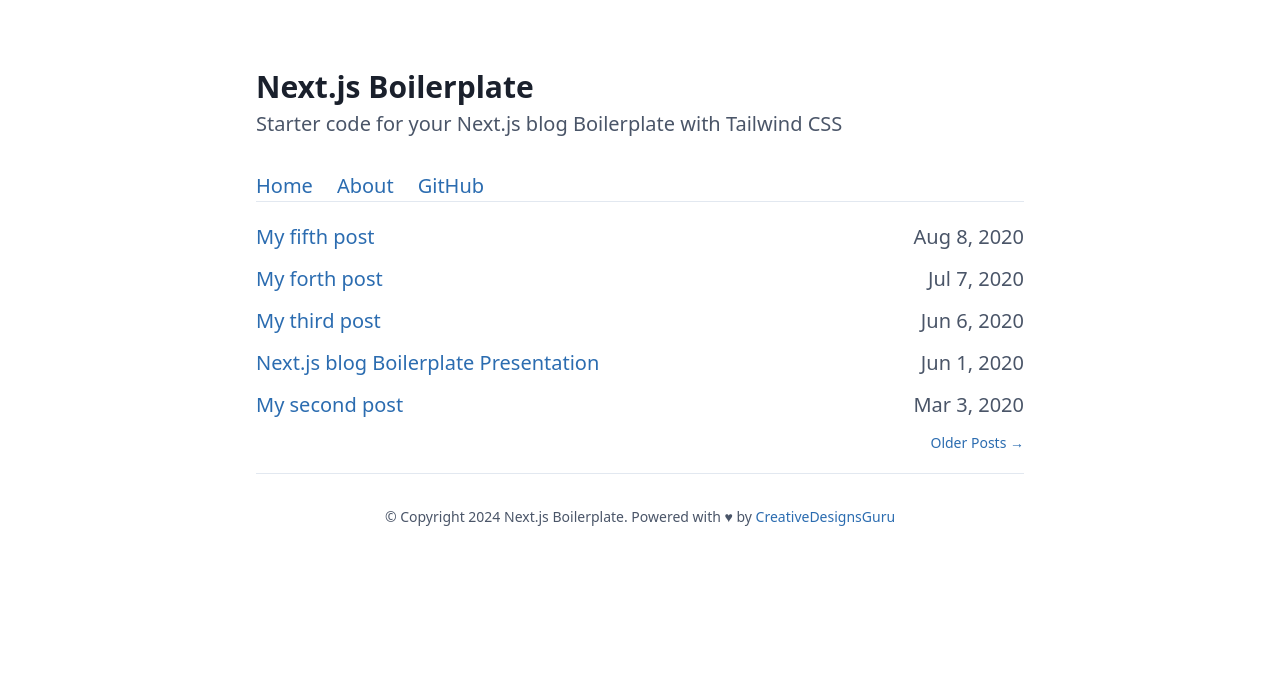
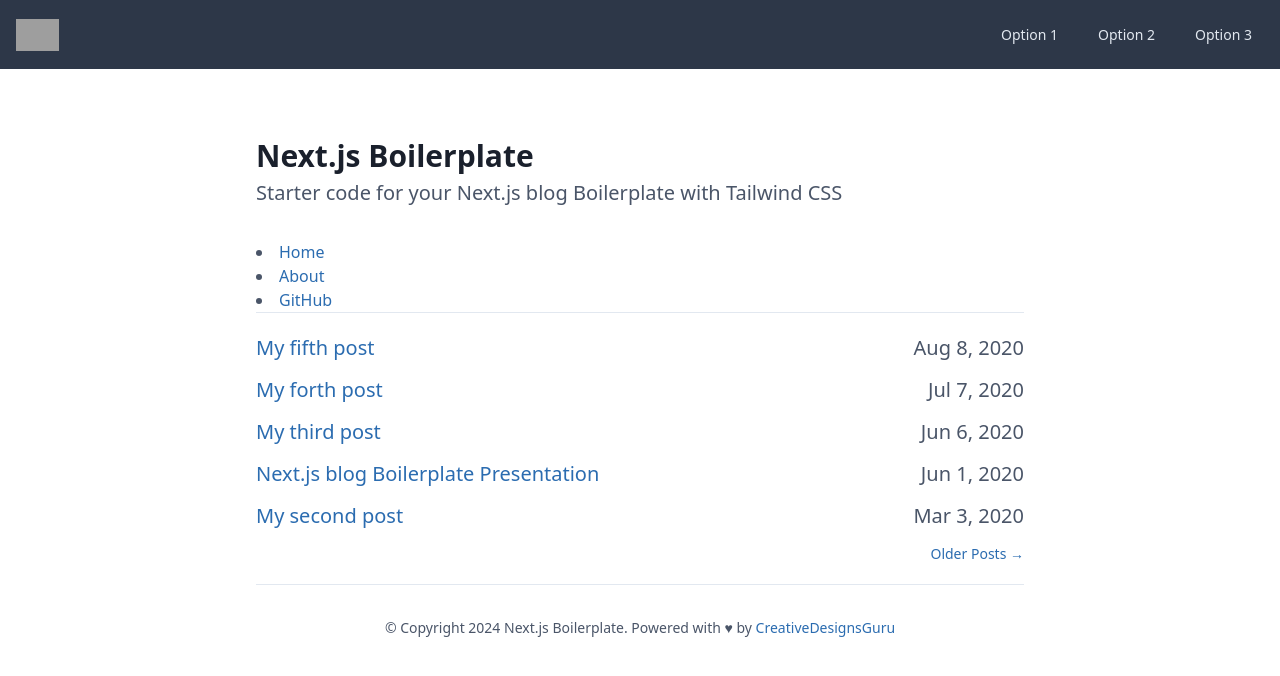
Before and after one commit to ixartz/Next-js-Blog-Boilerplate, a Next.js app: page / in a window 1280 px wide. Shown: the top 676 px of the page. Built offline with nearby package versions, Linux system fonts and the light colour scheme; grey boxes are pictures that could not be loaded.

Commit message:
se comienza el navbar

```diff
--- /dev/null
+++ b/src/components/navbar/Navbar.tsx
@@ -0,0 +1,73 @@
+'use-client';
+
+import { useState } from 'react';
+
+import Link from 'next/link';
+import { useRouter } from 'next/router';
+
+const Navbar: React.FC = () => {
+  const router = useRouter();
+  const [isOpen, setIsOpen] = useState(false);
+
+  return (
+    <nav className="bg-gray-800 py-4">
+      <div className="max-w-7xl mx-auto px-4">
+        <div className="flex justify-between items-center">
+          {/* Left side - Logo */}
+          <div className="flex-shrink-0">
+            <img className="h-8" src="logo.png" alt="Logo" />
+          </div>
+
+          {/* Mobile menu button (shown on small screens) */}
+          <div className="md:hidden">
+            <button
+              onClick={() => setIsOpen(!isOpen)}
+              className="text-gray-300 hover:bg-gray-700 px-3 py-2 rounded-md text-sm font-medium"
+            >
+              {isOpen ? 'Close' : 'Menu'}
+            </button>
+          </div>
+
+          {/* Right side - Navigation options */}
+          <div className={`md:flex space-x-4 ${isOpen ? 'block' : 'hidden'}`}>
+            <Link href="/option1">
+              <a
+                className={
+                  router.pathname === '/option1'
+                    ? 'text-white'
+                    : 'text-gray-300 hover:bg-gray-700 px-3 py-2 rounded-md text-sm font-medium'
+                }
+              >
+                Option 1
+              </a>
+            </Link>
+            <Link href="/option2">
+              <a
+                className={
+                  router.pathname === '/option2'
+                    ? 'text-white'
+                    : 'text-gray-300 hover:bg-gray-700 px-3 py-2 rounded-md text-sm font-medium'
+                }
+              >
+                Option 2
+              </a>
+            </Link>
+            <Link href="/option3">
+              <a
+                className={
+                  router.pathname === '/option3'
+                    ? 'text-white'
+                    : 'text-gray-300 hover:bg-gray-700 px-3 py-2 rounded-md text-sm font-medium'
+                }
+              >
+                Option 3
+              </a>
+            </Link>
+          </div>
+        </div>
+      </div>
+    </nav>
+  );
+};
+
+export default Navbar;
--- a/src/templates/Main.tsx
+++ b/src/templates/Main.tsx
@@ -2,7 +2,7 @@ import React, { ReactNode } from 'react';
 
 import Link from 'next/link';
 
-import { Navbar } from '../navigation/Navbar';
+import Navbar from '../components/navbar/Navbar';
 import { AppConfig } from '../utils/AppConfig';
 
 type IMainProps = {
@@ -13,7 +13,7 @@ type IMainProps = {
 const Main = (props: IMainProps) => (
   <div className="antialiased w-full text-gray-700 px-3 md:px-0">
     {props.meta}
-
+    <Navbar />
     <div className="max-w-screen-md mx-auto">
       <div className="border-b border-gray-300">
         <div className="pt-16 pb-8">
@@ -23,7 +23,6 @@ const Main = (props: IMainProps) => (
           <div className="text-xl">{AppConfig.description}</div>
         </div>
         <div>
-          <Navbar>
           <li className="mr-6">
             <Link href="/">
               <a>Home</a>
@@ -39,7 +38,6 @@ const Main = (props: IMainProps) => (
               GitHub
             </a>
           </li>
-          </Navbar>
         </div>
       </div>
 
```
Lines whose indentation alone changed are shown as unchanged.
